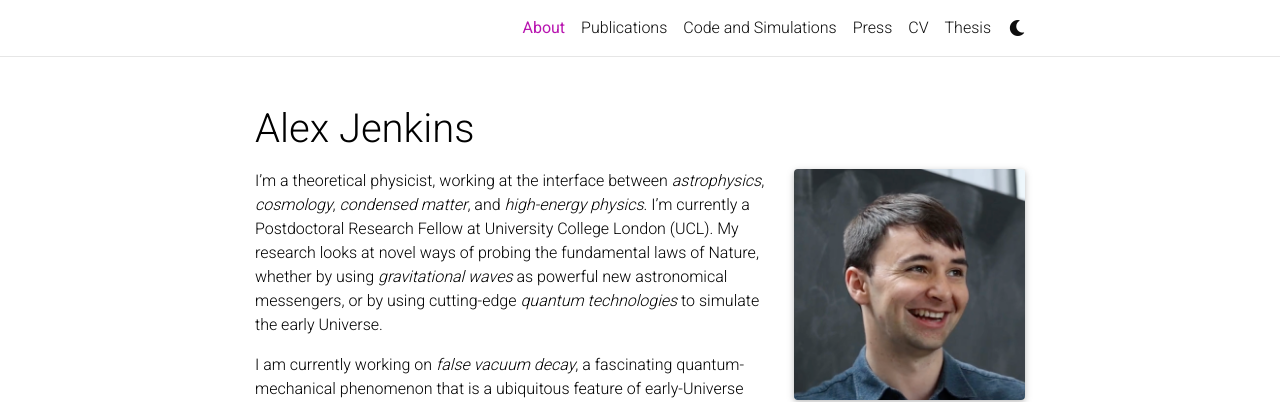
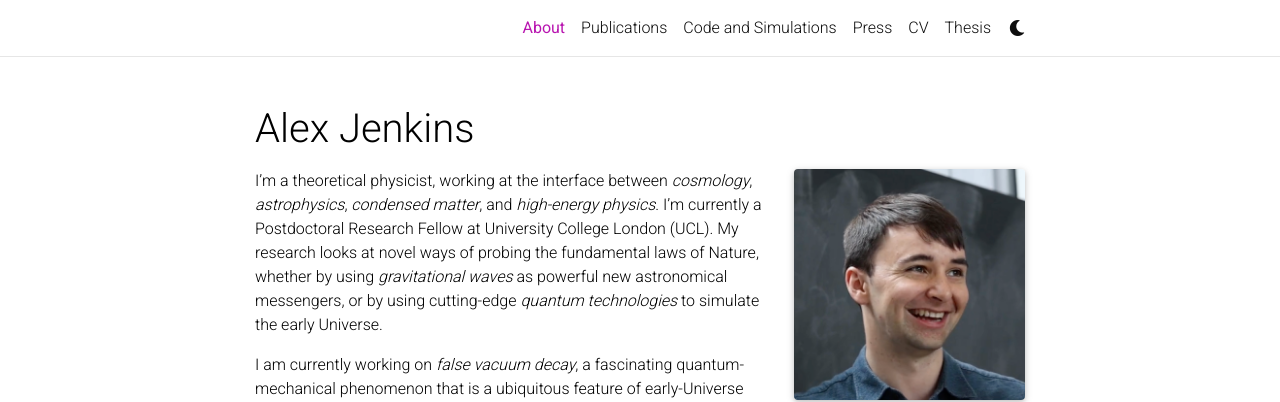
Before and after one commit to alex-c-jenkins/alex-c-jenkins.github.io, a Jekyll site: the page built from _pages/about.md, in a window 1280 px wide and 927 px high. Shown: the top 402 px of the window. Built offline with Jekyll 4.4.1, drawn with Linux system fonts in a browser that asks for light colours; full-size pictures stand in for the smaller copies a plugin makes; comment, search, counter and statistics services are not loaded; a style sheet for code colours, icons or effects is not loaded.

```diff
--- a/_pages/about.md
+++ b/_pages/about.md
@@ -19,7 +19,7 @@ selected_papers: false # includes a list of papers marked as "selected={true}"
 social: true  # includes social icons at the bottom of the page
 ---
 
-I'm a theoretical physicist, working at the interface between <em>astrophysics</em>, <em>cosmology</em>, <em>condensed matter</em>, and <em>high-energy physics</em>. I'm currently a Postdoctoral Research Fellow at University College London (UCL). My research looks at novel ways of probing the fundamental laws of Nature, whether by using <em>gravitational waves</em> as powerful new astronomical messengers, or by using cutting-edge <em>quantum technologies</em> to simulate the early Universe.
+I'm a theoretical physicist, working at the interface between <em>cosmology</em>, <em>astrophysics</em>, <em>condensed matter</em>, and <em>high-energy physics</em>. I'm currently a Postdoctoral Research Fellow at University College London (UCL). My research looks at novel ways of probing the fundamental laws of Nature, whether by using <em>gravitational waves</em> as powerful new astronomical messengers, or by using cutting-edge <em>quantum technologies</em> to simulate the early Universe.
 
 I am currently working on <em>false vacuum decay</em>, a fascinating quantum-mechanical phenomenon that is a ubiquitous feature of early-Universe cosmology. As a member of the [Quantum Simulators for Fundamental Physics (QSimFP) Consortium](https://qsimfp.org/), I am helping to develop laboratory experiments that will empirically test our understanding of vacuum decay for the first time. These experiments could have important and far-reaching implications for areas ranging from inflation and the multiverse to the stability of the Higgs field.
 
```
